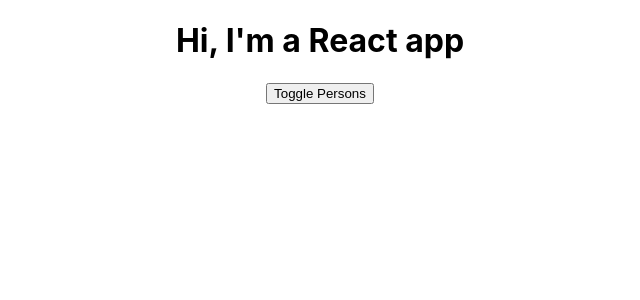
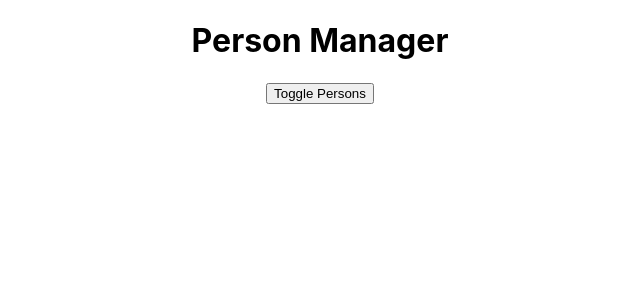
Before and after one commit to gabycasper007/adelyn, a React (Create React App) app: page / in a window 1280 px wide. Shown: the top 300 px of the page, without its empty margins (320-960 px from the left). Built offline with nearby package versions, Linux system fonts and the light colour scheme.

Commit message:
Props in Class component

```diff
--- a/src/components/Cockpit/Cockpit.js
+++ b/src/components/Cockpit/Cockpit.js
@@ -3,7 +3,7 @@
 const cockpit = props => {
   return (
     <div>
-      <h1>Hi, I'm a React app</h1>
+      <h1>{props.title}</h1>
       <button className="btn btn-default" onClick={props.clicked}>
         Toggle Persons
       </button>
--- a/src/containers/App.js
+++ b/src/containers/App.js
@@ -72,7 +72,7 @@
     }
     return (
       <div className="App">
-        <Cockpit clicked={this.togglePersonsHandler} />
+        <Cockpit clicked={this.togglePersonsHandler} title={this.props.title} />
         {persons}
       </div>
     );
--- a/src/index.js
+++ b/src/index.js
@@ -4,7 +4,10 @@
 import "./index.css";
 import * as serviceWorker from "./serviceWorker";
 
-ReactDOM.render(<App />, document.getElementById("root"));
+ReactDOM.render(
+  <App title="Person Manager" />,
+  document.getElementById("root")
+);
 
 // If you want your app to work offline and load faster, you can change
 // unregister() to register() below. Note this comes with some pitfalls.
```
